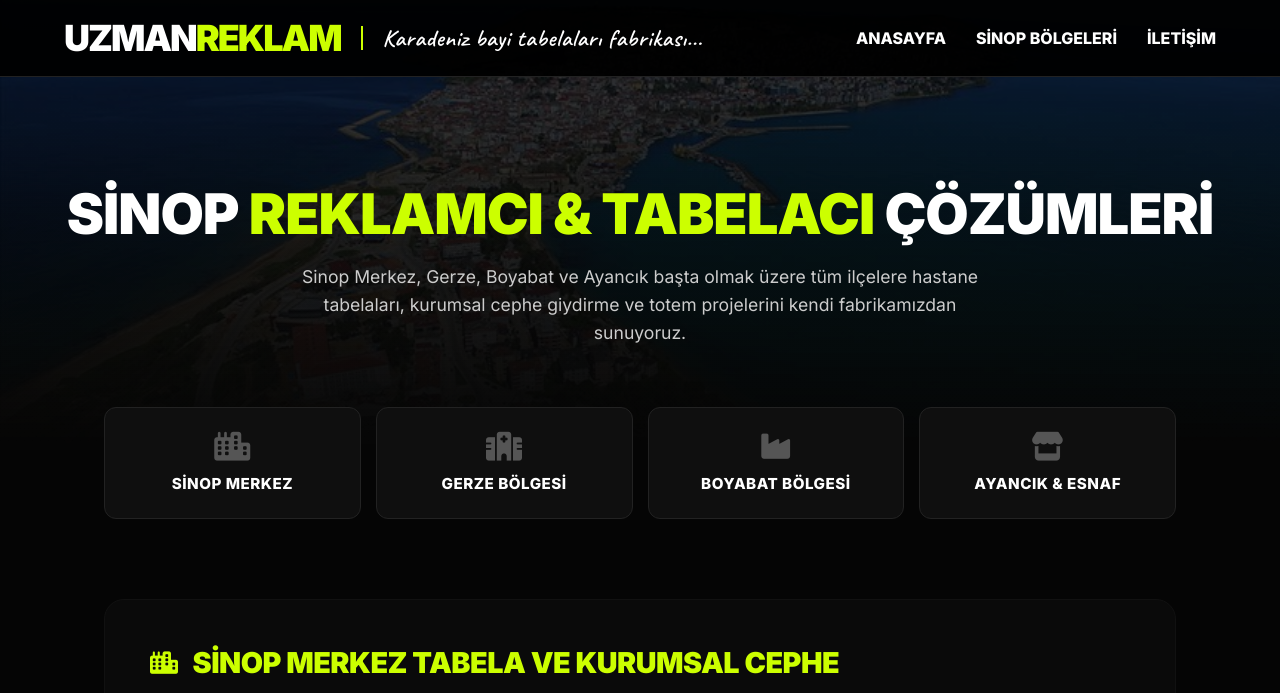
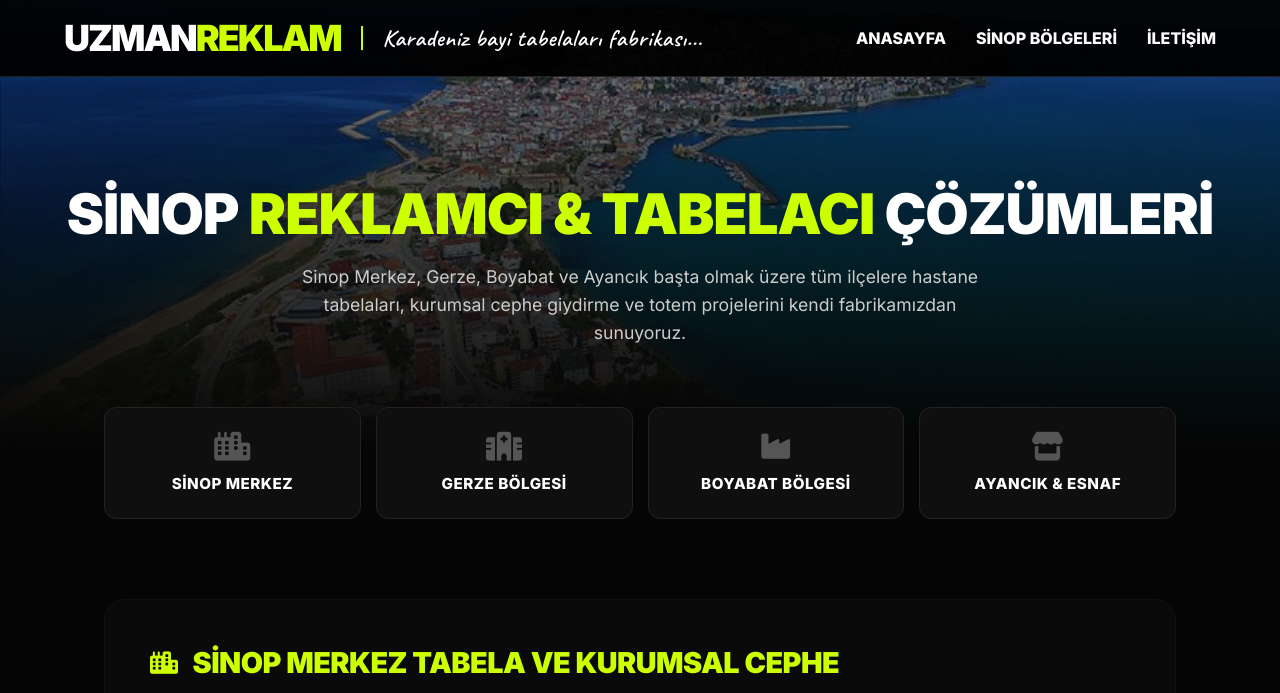
Before and after one commit to lumoparfum/samsuntabela, a plain HTML site: page sinop-reklamci-ve-tabelaci.html in a window 1280 px wide. Shown: the top 693 px of the page. Drawn offline with Linux system fonts and the light colour scheme.

Commit message:
Update sinop-reklamci-ve-tabelaci.html

```diff
--- a/sinop-reklamci-ve-tabelaci.html
+++ b/sinop-reklamci-ve-tabelaci.html
@@ -60,7 +60,7 @@
         .seo-hero {
             padding: 180px 5% 100px;
             text-align: center;
-            background: linear-gradient(to bottom, rgba(5,5,5,0.75), rgba(5,5,5,1)), url('sinop-bg.jpg') center/cover no-repeat;
+            background: linear-gradient(to bottom, rgba(5,5,5,0.4), rgba(5,5,5,1)), url('sinop-bg.jpg') center/cover no-repeat;
             position: relative;
         }
         .seo-hero h1 { font-size: clamp(2rem, 5vw, 3.5rem); font-weight: 900; letter-spacing: -1px; text-transform: uppercase; margin-bottom: 15px; }
```
